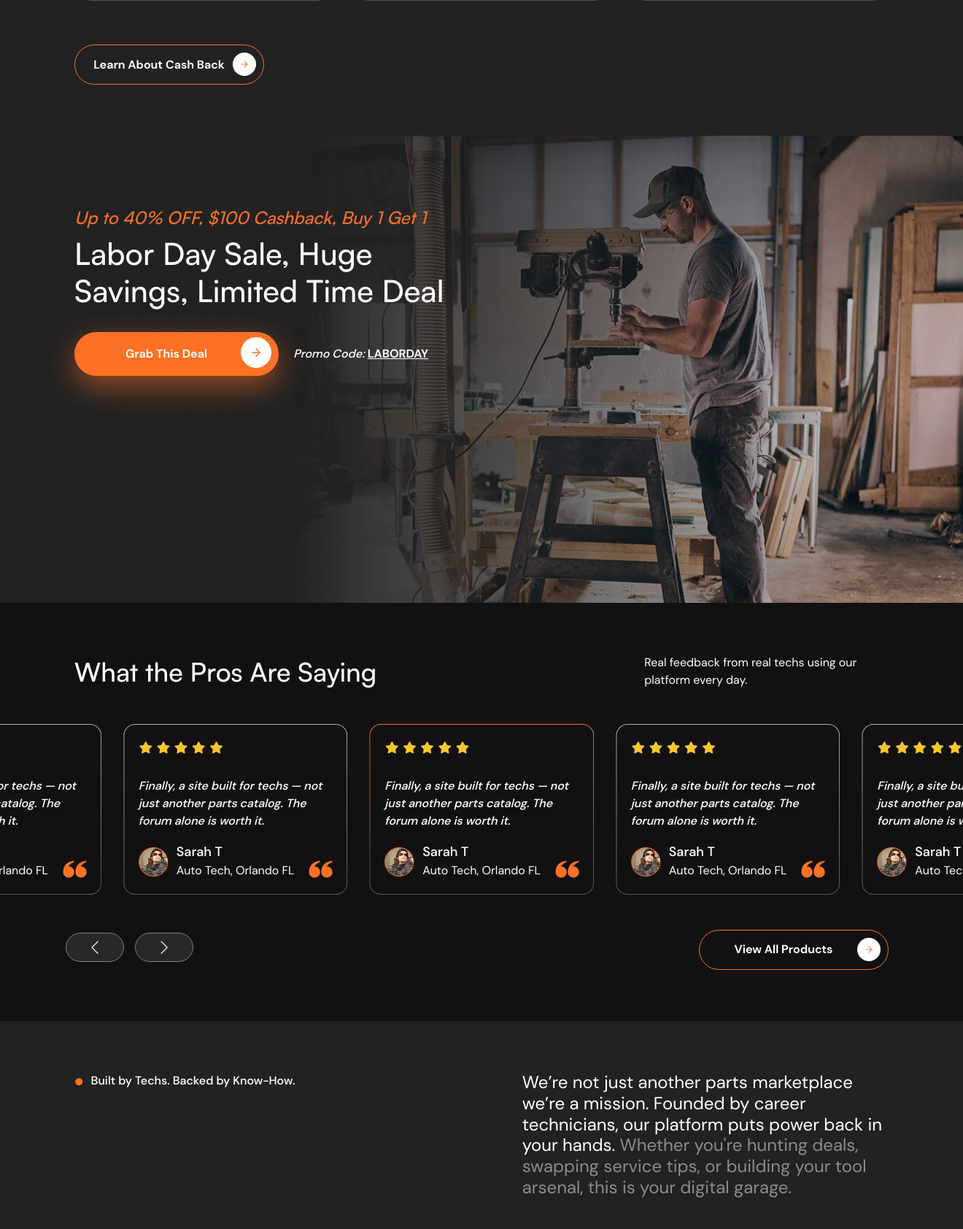
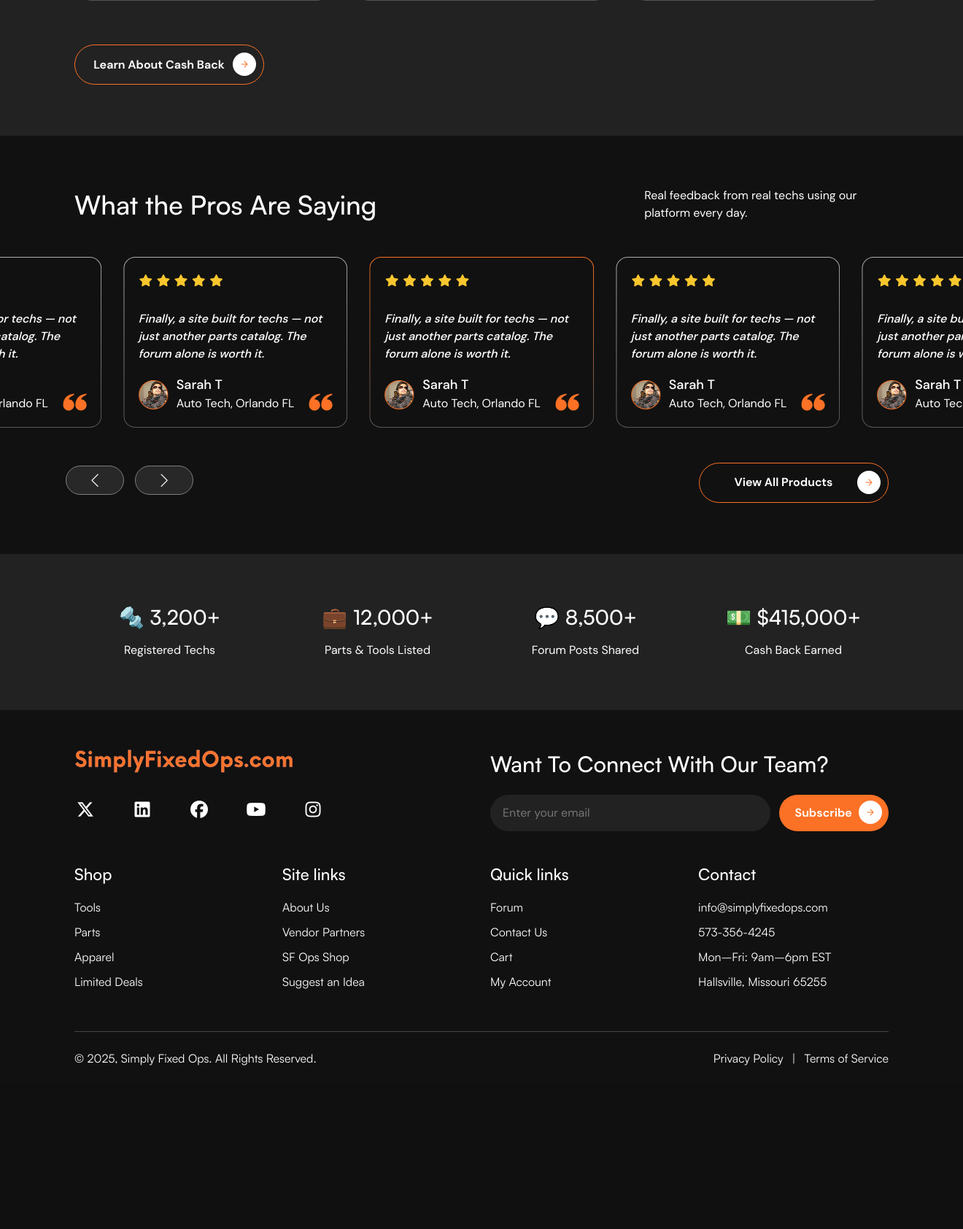
Before and after one commit to uzairhyder/SimplyFixedOps, a PHP site: page /affiliate-dashboard/ in a window 1320 px wide; the page is wider, and only the part inside the window is pictured. Shown: the part 2237-3921 px from the top of that part at 73% size. After the commit the page ends 3723 px from the top of that part, so only its background shows below. Run offline with PHP 8.4, Linux system fonts and the light colour scheme; some libraries are stand-ins or nearby versions.

Commit message:
Client Changes Has Been Done

```diff
--- a/assets/commons/navbar.php
+++ b/assets/commons/navbar.php
@@ -56,7 +56,7 @@
                     </div>
                 </li>
                 <li class="nav__item">
-                    <a href="simplyfixedops-dashboard/dashboard.php" class="nav__link">
+                    <a href="simplyfixedops-dashboard/sign-in.php" class="nav__link">
                         <svg width="16" height="16" viewBox="0 0 16 16" fill="none" xmlns="http://www.w3.org/2000/svg">
                             <path d="M8 0.000488281C3.58218 0.000488281 0 3.58197 0 8.00014C0 12.4183 3.58183 15.9998 8 15.9998C12.4185 15.9998 16 12.4183 16 8.00014C16 3.58197 12.4185 0.000488281 8 0.000488281ZM8 2.39248C8.70178 2.39243 9.37483 2.67116 9.87109 3.16736C10.3674 3.66356 10.6462 4.33658 10.6462 5.03835C10.6463 5.74013 10.3675 6.41318 9.87134 6.90944C9.37514 7.40571 8.70213 7.68453 8.00035 7.68458C7.29857 7.68463 6.62552 7.40589 6.12926 6.90969C5.633 6.4135 5.35417 5.74048 5.35412 5.0387C5.35408 4.33693 5.63281 3.66387 6.12901 3.16761C6.62521 2.67135 7.29822 2.39252 8 2.39248ZM7.99824 13.9082C6.59639 13.9098 5.24023 13.4097 4.175 12.4984C4.05103 12.3926 3.95147 12.2612 3.88316 12.1133C3.81485 11.9653 3.77942 11.8043 3.77932 11.6414C3.77932 10.1595 4.97865 8.97352 6.46086 8.97352H9.53984C11.0224 8.97352 12.2172 10.1595 12.2172 11.6414C12.2173 11.8043 12.182 11.9653 12.1137 12.1132C12.0454 12.2611 11.9459 12.3924 11.8218 12.4981C10.7567 13.4097 9.4003 13.91 7.99824 13.9082Z" fill="white"/>
                         </svg>
--- a/index.php
+++ b/index.php
@@ -265,27 +265,6 @@
         </div>
      </section>
 
-     <section class="deal">
-        <div class="container">
-            <div class="row">
-                <div class="col-lg-6 col-md-12 col-sm-12">
-                    <div class="deal-details">
-                        <span class="up-text">Up to 40% OFF, $100 Cashback, Buy 1 Get 1</span>
-                        <h2>Labor Day Sale, Huge<br /> Savings, Limited Time Deal</h2>
-                        <div class="buttons">
-                            <a href="product.php">
-                                <button class="get-started" type="button">Grab This Deal</button>
-                            </a>
-                            <a href="javascript:void(0)">
-                                <button class="btn-call" type="button"><i>Promo Code: </i><span> LABORDAY</span></button>
-                            </a>
-                        </div>
-                    </div>
-                </div>
-            </div>
-        </div>
-     </section>
-
      <section class="reviews">
         <div class="container">
             <div class="s-heading">
@@ -489,41 +468,7 @@
         </div>
      </section>
 
-     <section class="mission">
-        <div class="container">
-            <div class="m-heading">
-                <p><i class="fa-solid fa-circle"></i> Built by Techs. Backed by Know-How.</p>
-                <h5>We’re not just another parts marketplace we’re a mission. Founded by career technicians, our platform puts power back in your hands. <span>Whether you're hunting deals, swapping service tips, or building your tool arsenal, this is your digital garage.</span></h5>
-            </div>
-        </div>
-        <div class="container-fluid c-padding">
-            <div class="row">
-                <div class="col-lg-4 col-md-6 col-sm-12">
-                    <div class="m-image">
-                        <img src="./assets/images/w-1.png" class="img-fluid" alt="">
-                    </div>
-                </div>
-                <div class="col-lg-4 col-md-6 col-sm-12">
-                    <div class="m-image">
-                        <img src="./assets/images/w-2.png" class="img-fluid" alt="">
-                    </div>
-                </div>
-                <div class="col-lg-4 col-md-6 col-sm-12">
-                    <div class="m-image">
-                        <img src="./assets/images/w-3.png" class="img-fluid" alt="">
-                    </div>
-                </div>
-            </div>
-        </div>
-        <div class="container">
-            <div class="b-heading">
-                <a href="about-us.php"><button class="l-button" type="button">Learn More About Us</button></a>
-                <p>We combine real-world experience with smart tech to serve the people who keep the world moving: you.</p>
-            </div>
-        </div>
-     </section>
-
-     <section class="stats s-stats">
+     <section class="stats">
         <div class="container">
             <div class="row">
                 <div class="col-lg-3 col-md-6 col-sm-12">
--- a/simplyfixedops-dashboard/sign-in.php
+++ b/simplyfixedops-dashboard/sign-in.php
@@ -10,7 +10,7 @@
 
         <div class="dashboard">
 
-            <div class="signInBox">
+            <div class="signInBox c-signIn">
                 <div class="row justify-content-center">
                     <div class="col-lg-5 col-md-12 col-sm-12">
 
```
Also changed, not shown: simplyfixedops-dashboard/assets/css/style.css (+7 -1 lines), simplyfixedops-dashboard/sign-up.php (+5 -6 lines).
